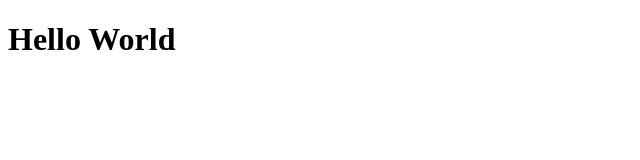
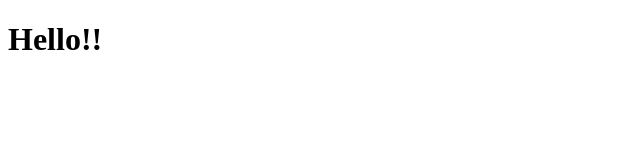
Before and after one commit to nisafauziah/Latihan-pwl-1, a plain HTML site: page index.html in a window 1280 px wide. Shown: the whole page, without its empty margins (0-640 px from the left). Drawn offline with Linux system fonts and the light colour scheme.

Commit message:
mengubah file index.html

```diff
--- a/index.html
+++ b/index.html
@@ -7,6 +7,6 @@
     <title>Latihan</title>
 </head>
 <body>
-    <h1>Hello World</h1>
+    <h1>Hello!!</h1>
 </body>
 </html>
```
